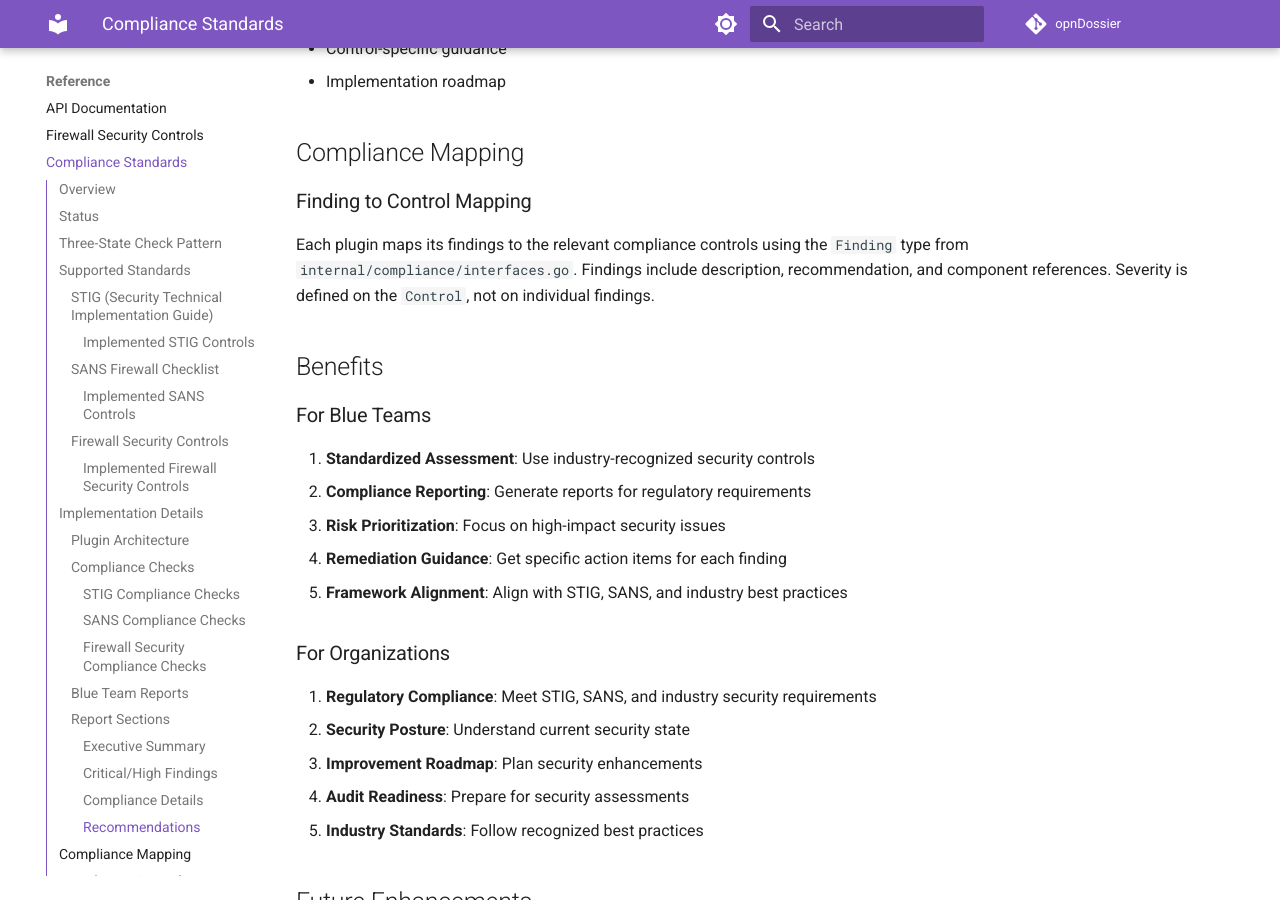
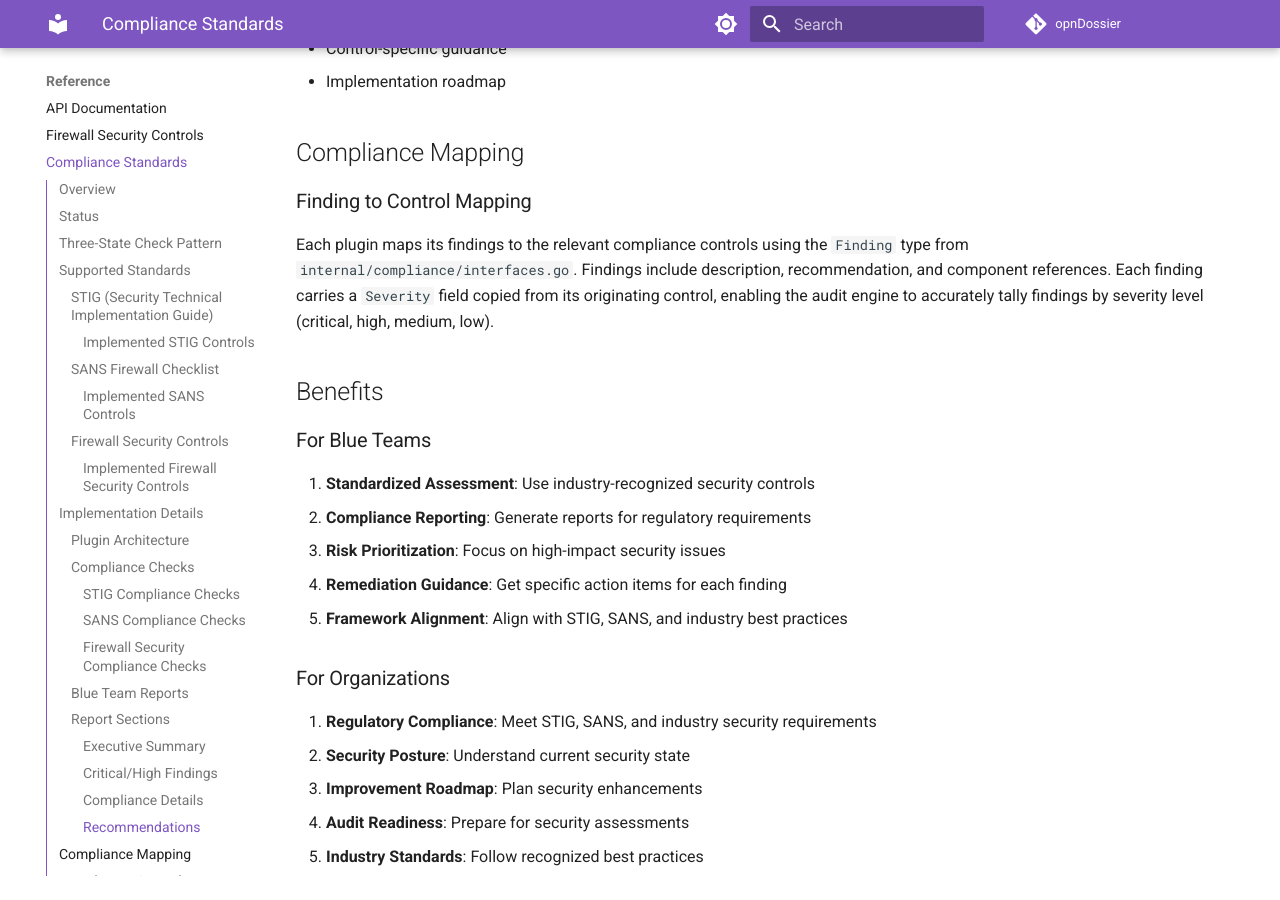
Before and after one commit to EvilBit-Labs/opnDossier, an MkDocs documentation site: the page built from docs/compliance-standards.md, in a window 1280 px wide and 900 px high, scrolled down 5372 px. Built offline with MkDocs 1.6.1 and Material for MkDocs 9.7.7, drawn with Linux system fonts in a browser that asks for light colours; comment, search, counter and statistics services are not loaded; the version menu is left out.

Commit message:
fix(docs): enhance compliance mapping description to include severity field for findings
Signed-off-by: UncleSp1d3r <unclesp1d3r@evilbitlabs.io>

```diff
--- a/docs/compliance-standards.md
+++ b/docs/compliance-standards.md
@@ -182,7 +182,7 @@ When audit mode is working correctly ([#266](https://github.com/EvilBit-Labs/opn
 
 ### Finding to Control Mapping
 
-Each plugin maps its findings to the relevant compliance controls using the `Finding` type from `internal/compliance/interfaces.go`. Findings include description, recommendation, and component references. Severity is defined on the `Control`, not on individual findings.
+Each plugin maps its findings to the relevant compliance controls using the `Finding` type from `internal/compliance/interfaces.go`. Findings include description, recommendation, and component references. Each finding carries a `Severity` field copied from its originating control, enabling the audit engine to accurately tally findings by severity level (critical, high, medium, low).
 
 ## Benefits
 
```
